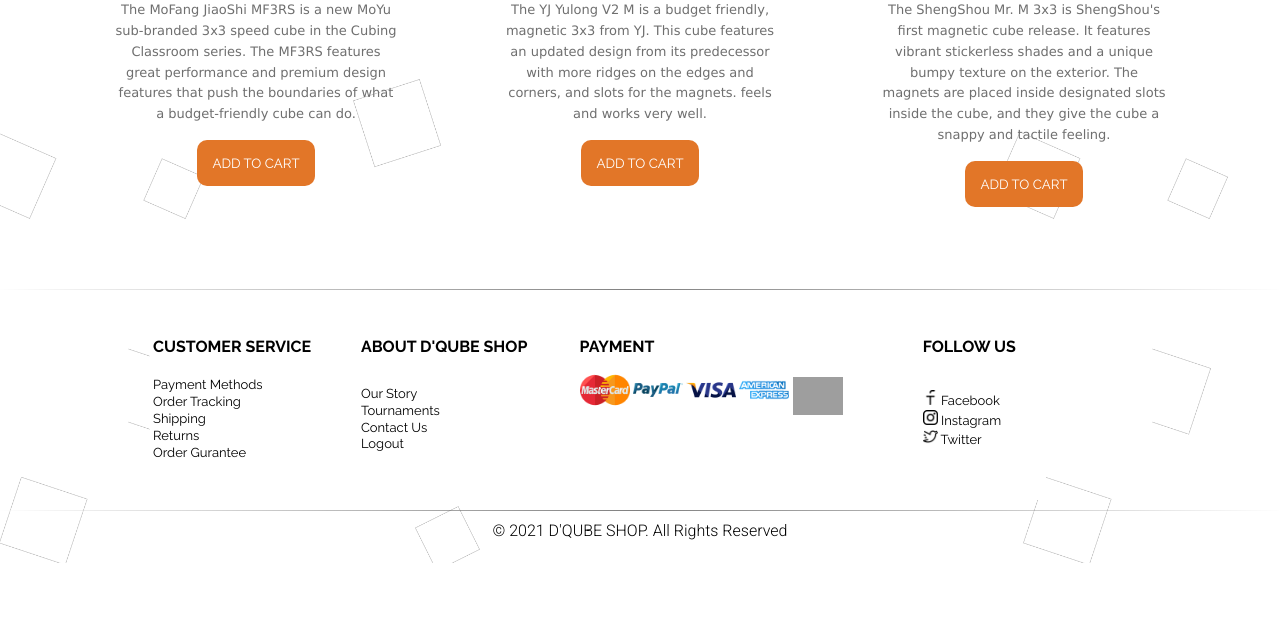
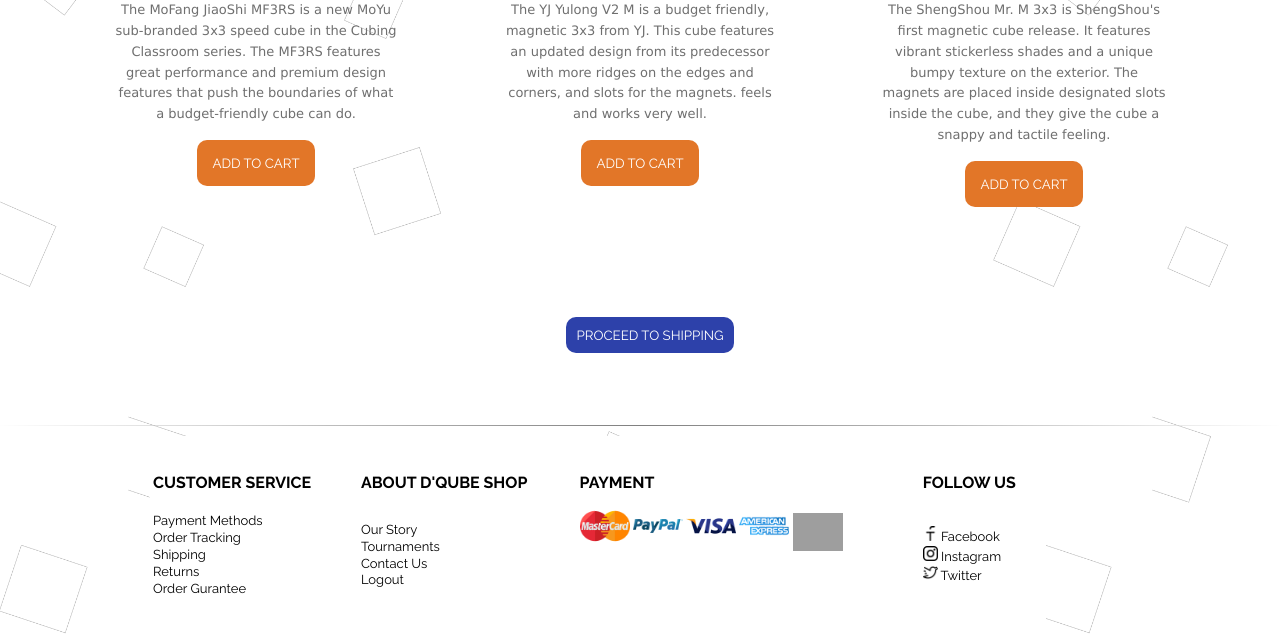
Before and after one commit to kurtjacob22/cube-shop, a PHP site: page /src/shop.html in a window 1280 px wide. Shown: the part 2360-2995 px from the top of the page. Before the commit the page ends 2923 px from the top, so only its background shows below. Run offline with PHP 8.4, Linux system fonts and the light colour scheme; grey boxes are pictures that could not be loaded.

Commit message:
add shipping"

```diff
--- a/src/css/shop.css
+++ b/src/css/shop.css
@@ -229,3 +229,15 @@
   font-family: Roboto;
   font-weight: 300;
 }
+
+.ship {
+  margin-top: 100px;
+  background-color: #2d41aa;
+  color: white;
+}
+
+.ship:hover {
+  background-color: white;
+  color: #2d41aa;
+  border: 1px solid #2d41aa;
+}
--- a/src/shop.html
+++ b/src/shop.html
@@ -336,6 +336,10 @@
       </table>
     </center>
 
+    <center>
+      <input type="submit" value="PROCEED TO SHIPPING" class="links ship" />
+    </center>
+
     <br /><br /><br />
     <hr />
     <!-- FOOTER -->
```
